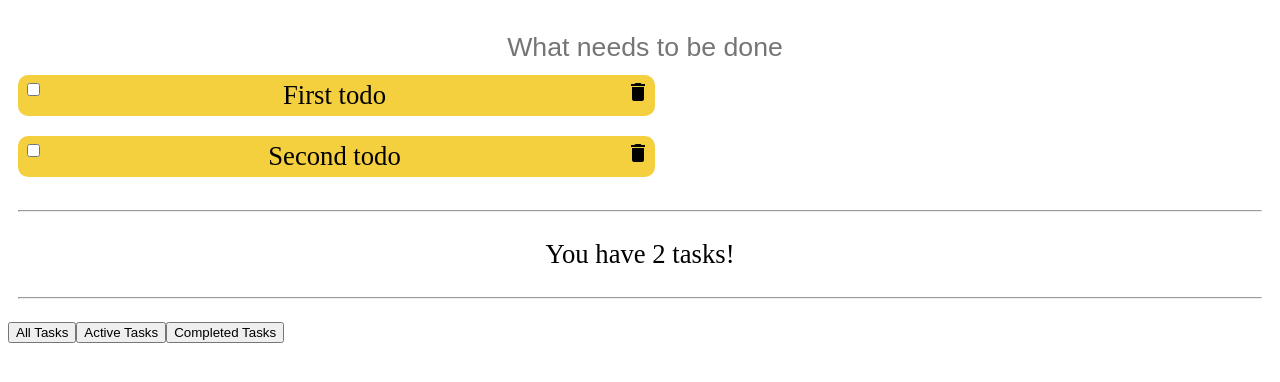
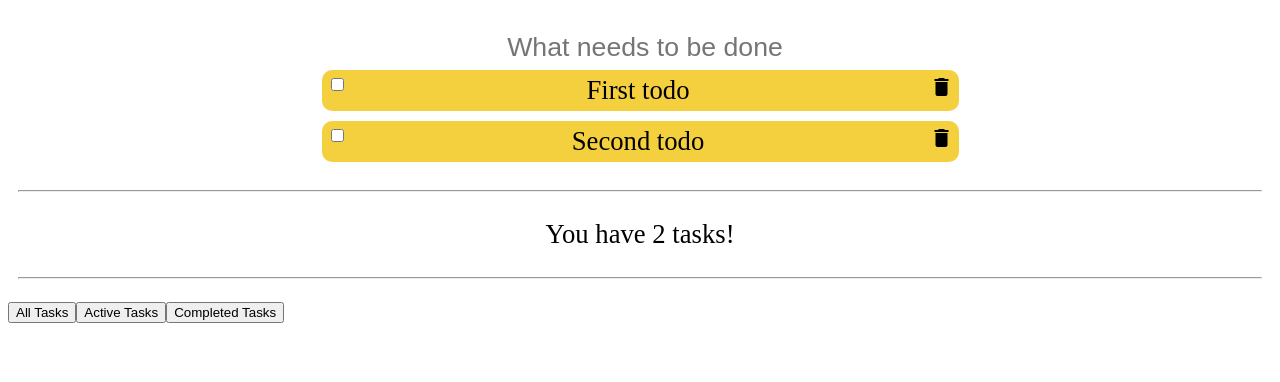
Before and after one commit to vasialeleka/Angular, an Angular app: page / in a window 1280 px wide. Shown: the top 382 px of the page. Built offline with nearby package versions, Linux system fonts and the light colour scheme.

Commit message:
item on center

```diff
--- a/src/app/components/todo-item/todo-item.component.scss
+++ b/src/app/components/todo-item/todo-item.component.scss
@@ -3,7 +3,8 @@
     padding: 5px;
     background: #F4D03F  ;
     border-radius: 10px;
-    margin: 5px 5px 5px 5px;
+    // margin: 5px 5px 5px 5px;
+    margin: 0 auto;
     &:hover{background: #F7DC6F; }
 }
 .completed{
--- a/src/app/components/todo-list/todo-list.component.html
+++ b/src/app/components/todo-list/todo-list.component.html
@@ -2,8 +2,11 @@
  <input type="text" class="todo-input" placeholder="What needs to be done" [(ngModel)]="todoTitle" (keyup.enter)="addTodo()">
 </div>
 
-<todo-item *ngFor="let todo of todoService.todoFilter()"
-[todo]='todo'></todo-item>
+<div class="task">
+  <todo-item *ngFor="let todo of todoService.todoFilter()"[todo]='todo'></todo-item>
+</div>
+
+
 <div class="containerCountOfTasks">
     <hr>
   <p class = "countOfTasks"> You have {{todoService.sizeList()}} tasks! </p>
--- a/src/app/components/todo-list/todo-list.component.scss
+++ b/src/app/components/todo-list/todo-list.component.scss
@@ -29,3 +29,9 @@ margin : 30px 0px 0px 10px}
     font-style: normal;
     font-size: 20pt;
 }
+
+.task{
+    display: flex;
+    flex-direction: column;
+    justify-content: center;
+}
```
